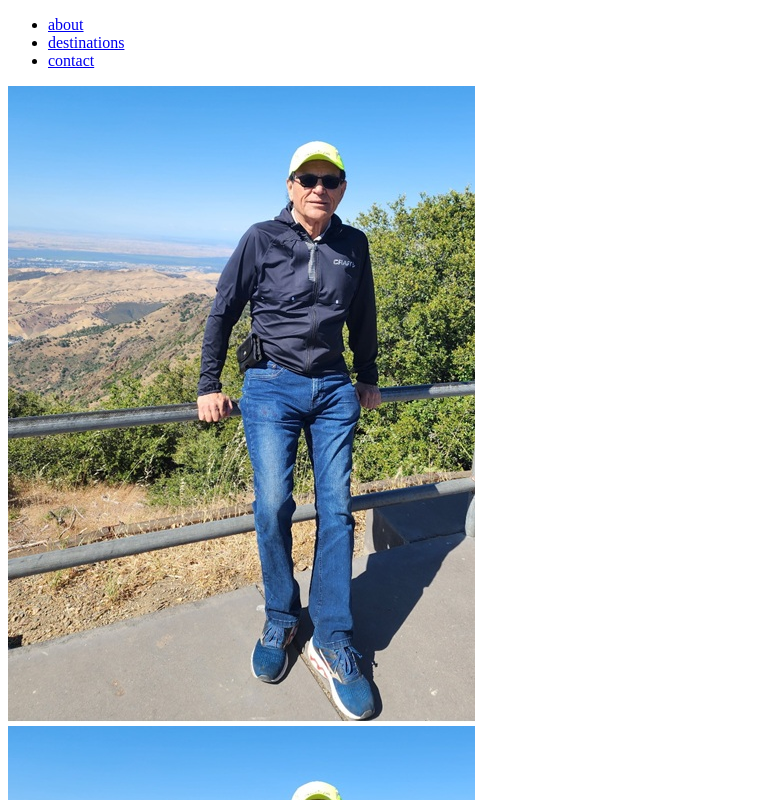
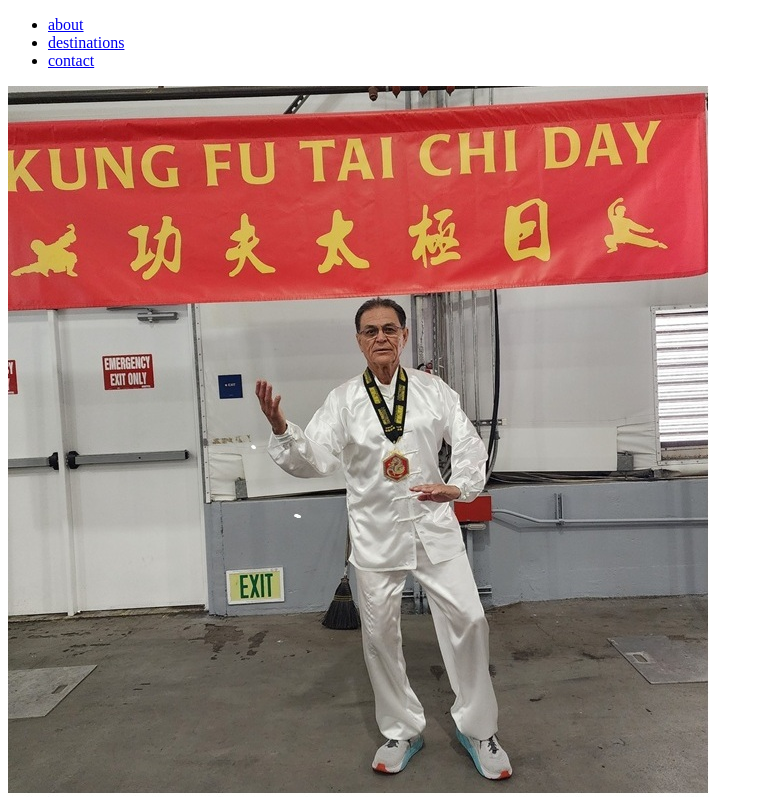
Before and after one commit to gramos-12/1st-repository, a plain HTML site: page index.html in a window 1280 px wide. Shown: the top 800 px of the page, without its empty margins (0-764 px from the left). Drawn offline with Linux system fonts and the light colour scheme.

Commit message:
Add files via upload

```diff
--- a/index.html
+++ b/index.html
@@ -15,7 +15,7 @@
   </nav>
   <main>
     <div class="hero">
-      <img src="images/Mt_Diablo.jpg" alt="Tai Chi">
+      <img src="images/2024_Tai_Chi.jpg" alt="Tai Chi">
     </div>
   </main>
   <aside>
```
